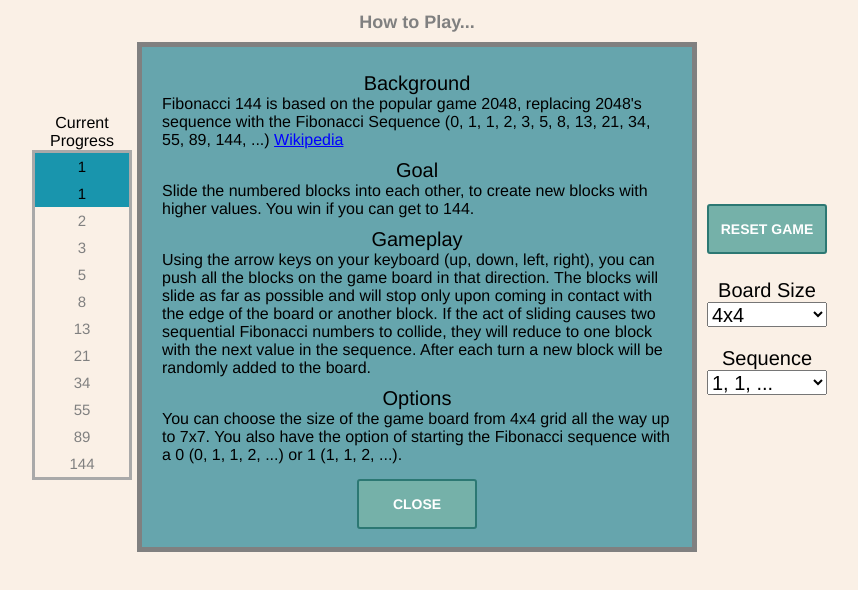
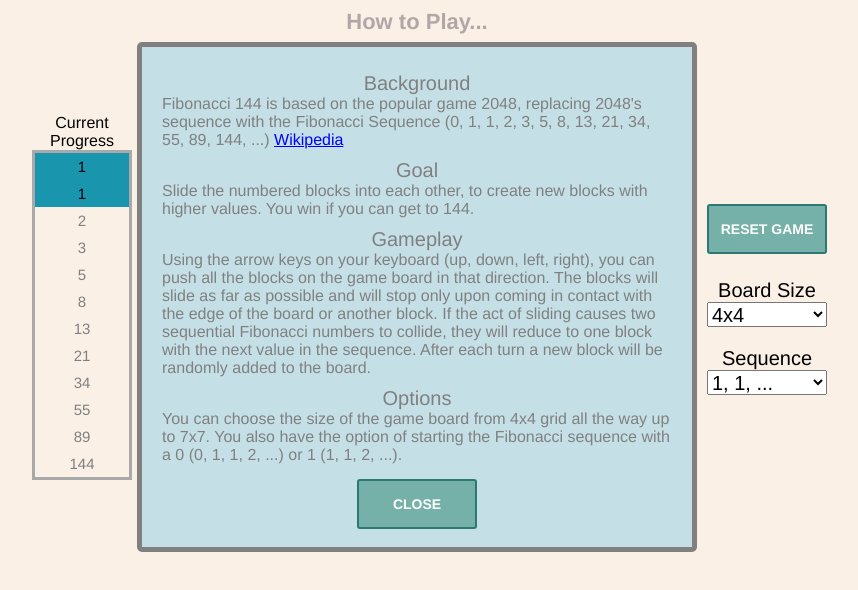
Before and after one commit to DeliSauce/Fibonacci_144, a website: page index.html in a window 1280 px wide. Both pictures are taken after a click on the button "How to Play...". Shown: the part 58-648 px from the top of the page, without its empty margins (223-1081 px from the left). Drawn offline with nearby package versions, Linux system fonts and the light colour scheme.

Commit message:
Update color and text styling

```diff
--- a/stylesheets/style.css
+++ b/stylesheets/style.css
@@ -99,14 +99,13 @@ button, select {
   appearance: none;
   background-color: transparent;
 	border: none;
-  color: grey;
+  color: #b2a7a7;
   height: 30px;
   width: 150px;
   margin: 10px 0;
   text-align: center;
-  /*text-transform: uppercase;*/
   font-weight: bold;
-  font-size: 18px;
+  font-size: 22px;
 }
 
 select {
@@ -134,9 +133,10 @@ select {
 .instructions-container {
   position: absolute;
   border: 5px solid gray;
+  border-radius: 5px;
   top: 100px;
-  background-color: #66a5ad;
-  color: black;
+  background-color: #c4dfe6;
+  color: gray;
   height: 500px;
   width: 550px;
 }
@@ -148,10 +148,6 @@ select {
   padding: 15px 20px;
   box-sizing: border-box;
   align-items: center;
-}
-
-.instructions-box > * {
-  /*border: 1px red solid;*/
 }
 
 .instructions-box > h1, h2 {
```
